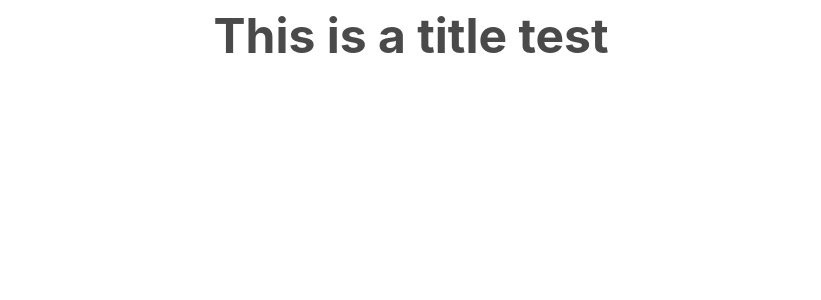
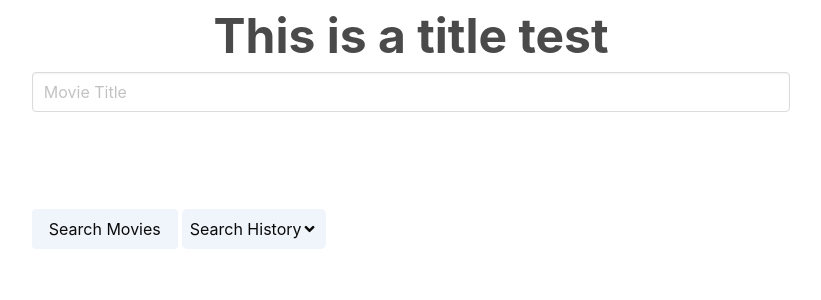
Before and after one commit to stevengoldbergm/movie-mate-3.0, a React (Create React App) app in the folder client/: page / in a window 1280 px wide. Shown: the top 300 px of the page, without its empty margins (229-1050 px from the left). Built offline with nearby package versions, Linux system fonts and the light colour scheme.

Commit message:
Added Searchbar to Homepage

```diff
--- a/client/src/pages/Homepage.js
+++ b/client/src/pages/Homepage.js
@@ -1,7 +1,11 @@
-import React from 'react'
+import React from 'react';
+import SearchBar from '../components/SearchBar';
+
 
 function Homepage() {
   return (
+    <>
+      <SearchBar />
       <div>
         <main className="is-fullheight has-background-white">
             <div id="search-results" className="is-6 p-4 is-hidden">
@@ -21,8 +25,10 @@ function Homepage() {
             </div>
           </main>
       </div>
+    </>
+
 
   )
 }
 
-export default Homepage
+export default Homepage;
```
Lines whose indentation alone changed are shown as unchanged.
